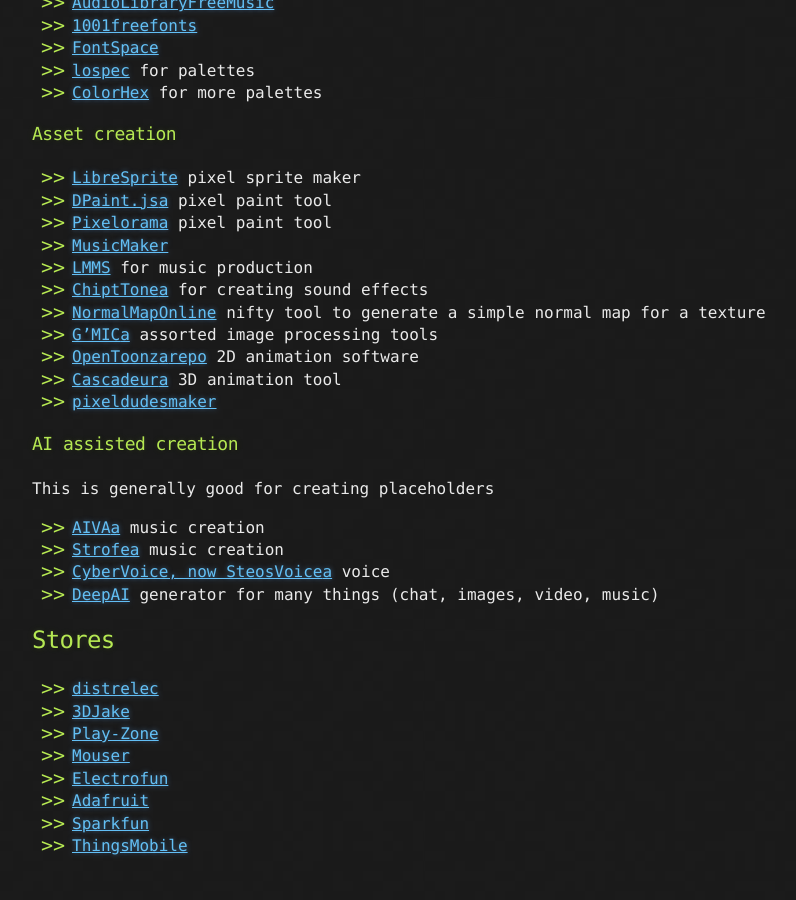
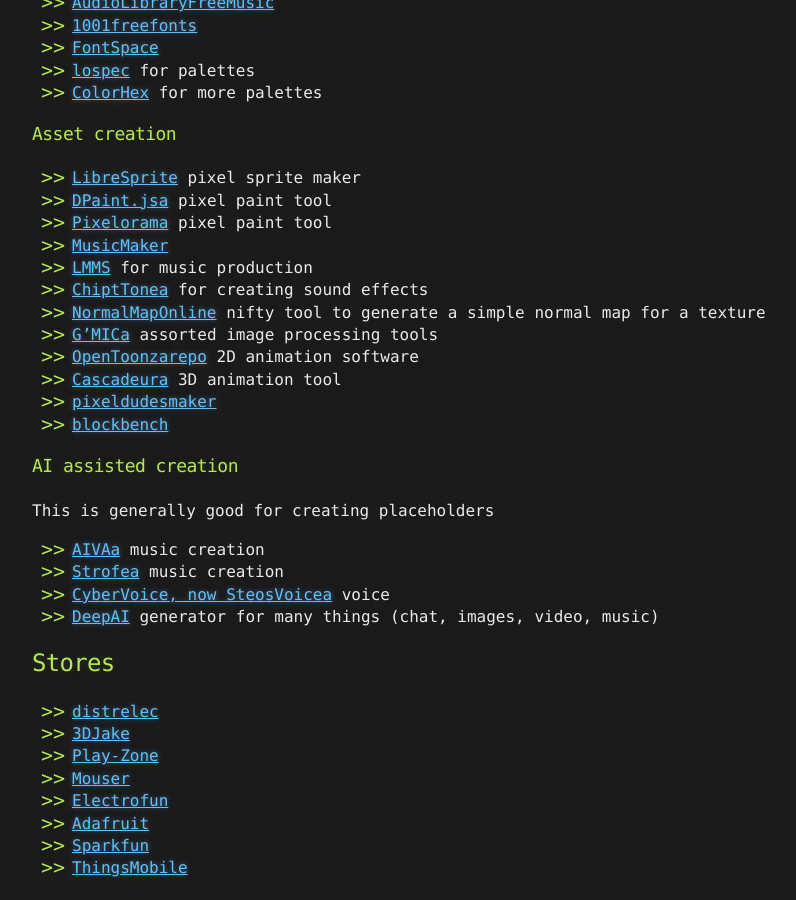
Before and after one commit to HubbleCommand/HubbleCommand.github.io, a Jekyll site: the page built from _posts/2024-08-02-tools-tips.md, in a window 1280 px wide and 900 px high, scrolled down 4690 px. Shown: the whole window, without its empty margins (108-904 px from the left). Built offline with Jekyll 4.4.1, drawn with Linux system fonts in a browser that asks for light colours; nearby versions of some CDN libraries; before the commit the page ends 5567 px from its top, so only the background shows below that.

Commit message:
blockbench tool

```diff
--- a/_posts/2024-08-02-tools-tips.md
+++ b/_posts/2024-08-02-tools-tips.md
@@ -190,6 +190,7 @@
 - [OpenToonz](https://opentoonz.github.io/e/)[a](https://www.youtube.com/watch?v=x_kbuQNxzik)[repo](https://github.com/opentoonz/opentoonz) 2D animation software
 - [Cascadeur](https://cascadeur.com/)[a](https://www.youtube.com/watch?v=XFmCFuNAM4s) 3D animation tool
 - [pixeldudesmaker](https://0x72.itch.io/pixeldudesmaker)
+- [blockbench](https://www.blockbench.net/)
 
 ### AI assisted creation
 This is generally good for creating placeholders
```
